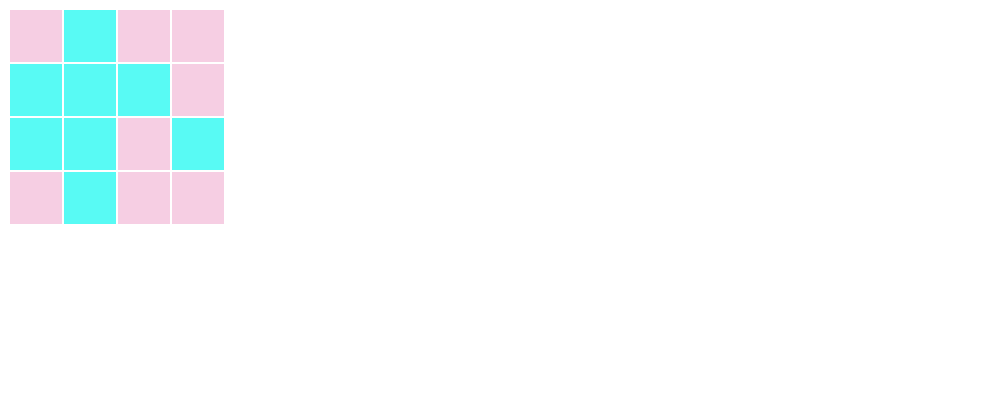
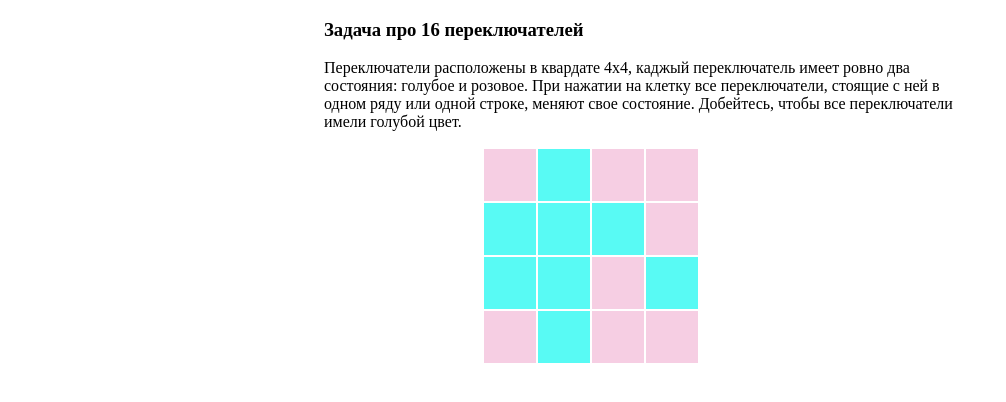
Before and after one commit to masim05/4x4quiz, a website: page app/index.html in a window 1280 px wide. Shown: the whole page, without its empty margins (0-1006 px from the left). Drawn offline with nearby package versions, Linux system fonts and the light colour scheme.

Commit message:
Cleanup html.

```diff
--- a/app/index.html
+++ b/app/index.html
@@ -7,7 +7,23 @@
     <link rel="stylesheet" type="text/css" href="css/main.css">
     <title>Задача про 16 переключателей</title>
 
-    <div ng-controller="Main">
+    <div ng-controller="Main" class="center">
+
+        <h3>
+            Задача про 16 переключателей
+        </h3>
+
+        <p>
+            Переключатели расположены в квардате 4х4, каджый переключатель имеет ровно два
+            состояния: голубое и розовое.
+            При нажатии на клетку все переключатели, стоящие с ней в одном ряду или одной
+            строке, меняют свое состояние.
+
+            Добейтесь, чтобы все переключатели имели голубой цвет.
+        </p>
+
+
+        <div class="center">
             <table>
                 <tr ng-repeat="row in state">
                     <td ng-repeat="cell in row track by $index"
@@ -17,6 +33,7 @@
                 </tr>
             </table>
         </div>
+    </div>
 </head>
 <body>
 
```
Lines whose indentation alone changed are shown as unchanged.
